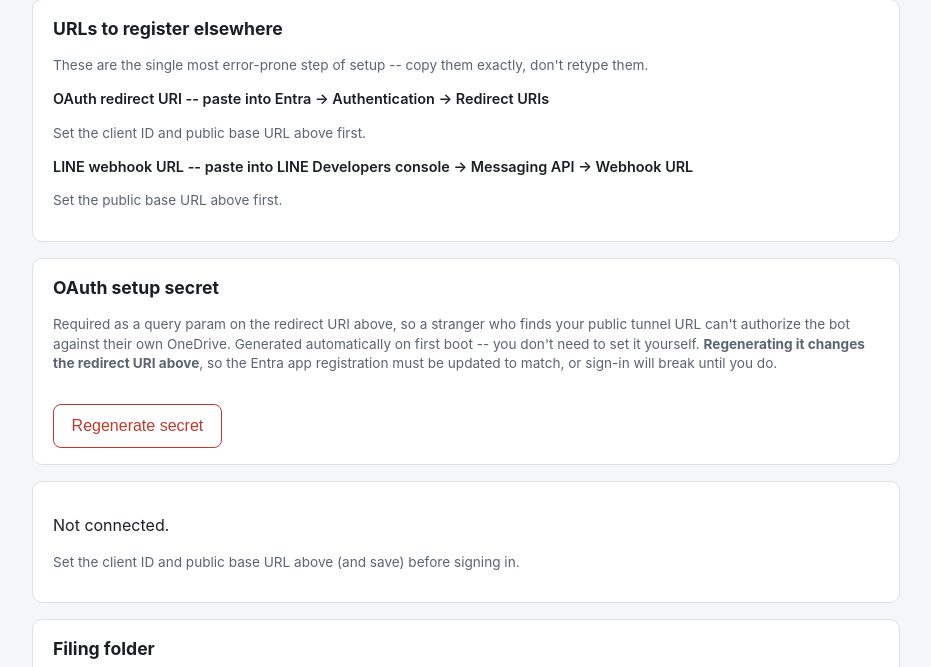
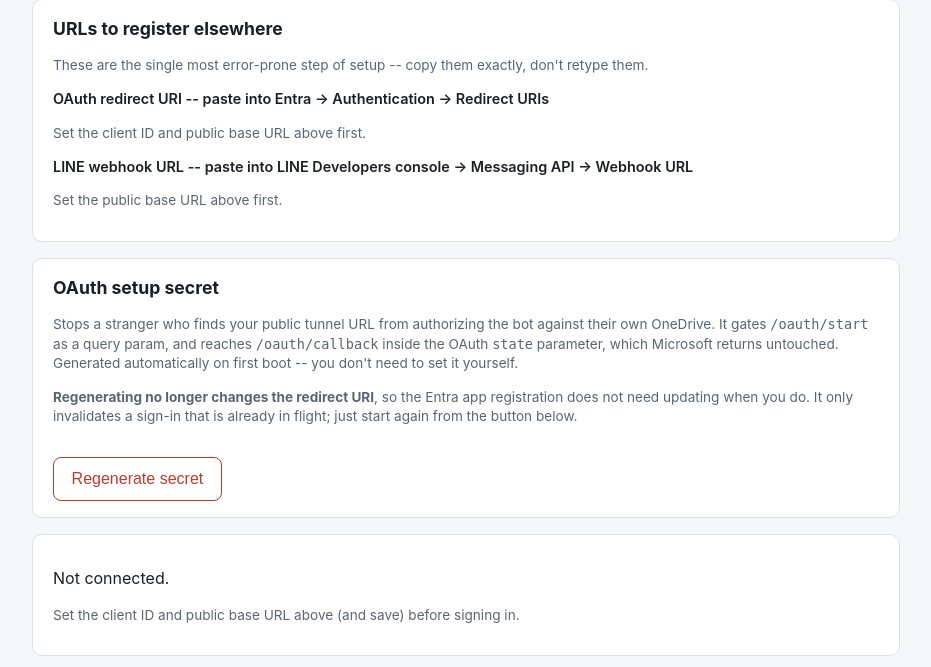
Before and after one commit to mrkaqz/linebot-lab, a FastAPI app: template app/templates/setup_onedrive.html in a window 1280 px wide. Shown: the part 505-1172 px from the top of the page, without its empty margins (174-1105 px from the left). Run offline with FastAPI, Linux system fonts and the light colour scheme; the template is opened without the code that fills it, so the values that code supplies are empty; parts of the project's set-up code (start-up, migrations or seed data) failed here and were passed over.

Commit message:
Carry the OAuth setup secret in state, not the redirect URI
Entra rejects any redirect URI containing a query string for app
registrations that sign in personal Microsoft accounts, whatever the
platform type. Personal OneDrive supports only delegated auth, so that is
the registration this app must use -- which makes the previous
{PUBLIC_BASE_URL}/oauth/callback?secret=... redirect URI impossible to
register at all. The design could not work as written.

Move the secret into the OAuth `state` parameter, which Microsoft
round-trips back to the callback untouched and which carries no such
restriction.

The two endpoints are now guarded differently, on purpose:

  /oauth/start     ?secret=<secret>          never sent to Microsoft, so a
                                             query string is unrestricted
  /oauth/callback  state=<secret>.<nonce>    Microsoft controls this URL's
                                             query string on the way back

state is <secret>.<nonce> rather than the bare secret because the setup
secret is deliberately long-lived; on its own it would make every
authorization present an identical, replayable state. MSAL pins the exact
string to the pending flow and rejects a mismatching callback, so the nonce
restores the per-attempt CSRF property MSAL's own generated state provided.
The nonce is token_urlsafe and never contains a ".", so rpartition recovers
the secret even if an operator sets a secret containing dots; a state with
no "." yields an empty secret and fails rather than matching vacuously.

Also convert MSAL's bare ValueError on a state mismatch into
OneDriveAuthError, so a replayed or tampered callback is a 400 rather than
escaping /oauth/callback as a 500.

Knock-on documentation fixes, since the old rationale is now wrong rather
than merely stale -- the admin UI told operators to go and update Entra
after regenerating the secret, which would now be a wild goose chase:

  - Setup > OneDrive states the redirect URI has no query string and why,
    and that regenerating the secret no longer touches the registration
  - README gains a "Required redirect URI format" section
  - .env.example, Settings field descriptions, and the
    ensure_oauth_setup_secret docstring drop the "baked into the redirect
    URI" reasoning

tests/test_oauth_state.py covers both guards, the nonce, the dotted-secret
case, and a regression guard that the callback no longer honours ?secret=.

Co-Authored-By: Claude Opus 5 <noreply@anthropic.com>

```diff
--- a/app/admin/router.py
+++ b/app/admin/router.py
@@ -428,9 +428,13 @@ async def setup_onedrive_save(
 @router.post("/setup/onedrive/regenerate-secret", dependencies=[Depends(require_login_page)])
 async def setup_onedrive_regenerate_secret(request: Request):
     """Regenerate `oauth_setup_secret`. NEVER done automatically -- see
-    app.settings_store.ensure_oauth_setup_secret -- because it's baked into
-    the Entra app registration's redirect URI; only an explicit click here
-    rotates it, and the flash makes the Entra-side consequence unmissable.
+    app.settings_store.ensure_oauth_setup_secret.
+
+    Since the secret moved out of the redirect URI and into the OAuth
+    `state` parameter, rotating it no longer invalidates the Entra app
+    registration -- the redirect URI is unchanged by this. The only
+    consequence is that a sign-in already in flight will fail its state
+    check and must be restarted.
     """
     import secrets
 
@@ -439,9 +443,9 @@ async def setup_onedrive_regenerate_secret(request: Request):
     state.apply_changes({"oauth_setup_secret"})
     _flash(
         request,
-        "OAuth setup secret regenerated. The redirect URI below has changed -- you MUST update the "
-        "Entra app registration's redirect URI to match, or sign-in/callback will fail until you do.",
-        "warning",
+        "OAuth setup secret regenerated. The redirect URI is unchanged, so the Entra app registration "
+        "does not need updating. Any OneDrive sign-in already in progress must be started again.",
+        "success",
     )
     return _redirect("/setup/onedrive")
 
--- a/app/main.py
+++ b/app/main.py
@@ -24,6 +24,7 @@ from __future__ import annotations
 import asyncio
 import hmac
 import logging
+import secrets
 from contextlib import asynccontextmanager
 from pathlib import Path
 from typing import AsyncIterator
@@ -85,27 +86,80 @@ def _attach_state(app: FastAPI, state: AppState) -> None:
 
 
 def _require_setup_secret(request: Request, settings: Settings) -> None:
-    """Guard /oauth/start and /oauth/callback with a shared secret in the
-    query string, so a public tunnel URL cannot be hijacked by a stranger
-    into authorizing the bot against *their* OneDrive account. See
-    README.md for how the redirect URI (Settings.resolved_redirect_uri)
-    carries this secret so it survives Microsoft's redirect back to
-    /oauth/callback.
+    """Guard `/oauth/start` with a shared secret in the query string, so a
+    stranger who finds the public tunnel URL cannot kick off an
+    authorization against *their* OneDrive account.
 
-    In practice `settings.oauth_setup_secret` is always set by the time
-    this runs -- one is auto-generated on first boot if not provided via
-    env (see `app.settings_store.ensure_oauth_setup_secret`) -- but this
-    guards defensively anyway: a request arriving before that has happened,
-    or against a Settings built directly without going through AppState
-    (e.g. a test), must be rejected rather than crash inside
-    `hmac.compare_digest` on a None secret.
+    This applies to `/oauth/start` only. That URL is one the operator opens
+    from the admin UI; it is never registered with or sent to Microsoft, so
+    a query string on it is unrestricted. The matching check for the
+    callback is `_require_callback_state` -- see its docstring for why the
+    callback cannot use a query param.
+
+    In practice `settings.oauth_setup_secret` is always set by the time this
+    runs -- one is auto-generated on first boot if not provided via env (see
+    `app.settings_store.ensure_oauth_setup_secret`) -- but this guards
+    defensively anyway: a request arriving before that has happened, or
+    against a Settings built directly without going through AppState (e.g. a
+    test), must be rejected rather than crash inside `hmac.compare_digest`
+    on a None secret.
     """
     configured_secret = settings.oauth_setup_secret
     if not configured_secret:
         raise HTTPException(status_code=403, detail="OAuth setup secret is not configured yet")
     secret = request.query_params.get("secret", "")
     if not hmac.compare_digest(secret, configured_secret):
-        raise HTTPException(status_code=403, detail="missing or invalid setup secret")
+        raise HTTPException(status_code=403, detail="Invalid or missing setup secret")
+
+
+def _oauth_state_value(configured_secret: str) -> str:
+    """Build the OAuth `state` for one authorization attempt.
+
+    Format is `<setup-secret>.<random nonce>`. Microsoft round-trips this
+    back to the redirect URI untouched, which is how the setup secret
+    reaches `/oauth/callback` now that the redirect URI cannot carry a query
+    string (see `Settings.resolved_redirect_uri`).
+
+    The nonce is what keeps this from being a fixed, replayable value: the
+    setup secret is deliberately long-lived (it is baked into the Entra app
+    registration), so on its own it would make every authorization attempt
+    carry an identical state. MSAL pins this exact string to the pending
+    flow and rejects a callback that does not match it, so the nonce
+    restores the per-attempt CSRF property MSAL's own generated state would
+    otherwise have provided.
+    """
+    return f"{configured_secret}.{secrets.token_urlsafe(16)}"
+
+
+def _require_callback_state(request: Request, settings: Settings) -> None:
+    """Guard `/oauth/callback` with the setup secret carried in the OAuth
+    `state` parameter rather than a `secret` query param.
+
+    The redirect URI registered with Microsoft cannot contain a query
+    string: Entra rejects one outright for app registrations that sign in
+    personal Microsoft accounts, regardless of platform type (Web, SPA, or
+    Mobile/Desktop), and personal OneDrive supports only delegated auth so
+    that is the registration this app must use. `state` is the documented
+    way to carry your own value across the redirect, and is not subject to
+    that restriction.
+
+    The value is `<setup-secret>.<nonce>` (see `_oauth_state_value`). The
+    nonce never contains a `.` -- it is `secrets.token_urlsafe` -- so
+    `rpartition` recovers the secret correctly even if the operator set an
+    `OAUTH_SETUP_SECRET` that itself contains dots. A state with no `.` at
+    all yields an empty secret, which fails the comparison rather than
+    passing vacuously.
+
+    MSAL separately verifies that this state matches the one it pinned to
+    the pending flow, so both the anti-hijack check and CSRF are covered.
+    """
+    configured_secret = settings.oauth_setup_secret
+    if not configured_secret:
+        raise HTTPException(status_code=403, detail="OAuth setup secret is not configured yet")
+    state = request.query_params.get("state", "")
+    presented_secret, _, _nonce = state.rpartition(".")
+    if not hmac.compare_digest(presented_secret, configured_secret):
+        raise HTTPException(status_code=403, detail="Invalid or missing OAuth state")
 
 
 def build_public_app(state: AppState) -> FastAPI:
@@ -212,14 +266,19 @@ def build_public_app(state: AppState) -> FastAPI:
     @app.get("/oauth/start")
     async def oauth_start(request: Request) -> RedirectResponse:
         rt: AppState = request.app.state.rt
+        # /oauth/start is never sent to Microsoft, so it can keep using a
+        # plain ?secret= query param.
         _require_setup_secret(request, rt.settings)
-        auth_url = rt.onedrive.start_auth()
+        # The callback CANNOT, so the secret rides across the redirect in
+        # `state` instead -- see _require_callback_state.
+        state_value = _oauth_state_value(rt.settings.oauth_setup_secret or "")
+        auth_url = rt.onedrive.start_auth(state=state_value)
         return RedirectResponse(auth_url)
 
     @app.get("/oauth/callback")
     async def oauth_callback(request: Request) -> dict:
         rt: AppState = request.app.state.rt
-        _require_setup_secret(request, rt.settings)
+        _require_callback_state(request, rt.settings)
         try:
             rt.onedrive.complete_auth(request.query_params)
         except OneDriveAuthError as exc:
--- a/app/onedrive.py
+++ b/app/onedrive.py
@@ -124,10 +124,22 @@ class OneDriveClient:
 
     # ---- one-time consent flow ----
 
-    def start_auth(self) -> str:
+    def start_auth(self, state: Optional[str] = None) -> str:
         """Begin the PKCE auth-code flow. Returns the URL to send the
-        operator's browser to."""
-        flow = self._app.initiate_auth_code_flow(scopes=SCOPES, redirect_uri=self._redirect_uri)
+        operator's browser to.
+
+        `state` is round-tripped by Microsoft back to the redirect URI
+        untouched. The caller passes the anti-hijack setup secret through it
+        (see `app.main._oauth_state_value`), because the redirect URI itself
+        cannot carry a query string for personal-Microsoft-account app
+        registrations. Passing it here rather than letting MSAL generate a
+        random one keeps MSAL's own CSRF check intact: MSAL stores this value
+        on the flow and `acquire_token_by_auth_code_flow` rejects a callback
+        whose state does not match it.
+        """
+        flow = self._app.initiate_auth_code_flow(
+            scopes=SCOPES, redirect_uri=self._redirect_uri, state=state
+        )
         self._pending_flow = flow
         return flow["auth_uri"]
 
@@ -136,8 +148,16 @@ class OneDriveClient:
         parameters Microsoft redirected back to /oauth/callback with."""
         if self._pending_flow is None:
             raise OneDriveAuthError("No OAuth flow in progress -- visit /oauth/start first.")
-        result = self._app.acquire_token_by_auth_code_flow(self._pending_flow, dict(query_params))
-        self._pending_flow = None
+        try:
+            result = self._app.acquire_token_by_auth_code_flow(self._pending_flow, dict(query_params))
+        except ValueError as exc:
+            # MSAL raises a bare ValueError when the returned state does not
+            # match the one pinned to the pending flow (a replayed or
+            # tampered callback). Without this it would escape /oauth/callback
+            # as a 500; it is a bad request, not a server fault.
+            raise OneDriveAuthError(f'OAuth callback rejected: {exc}') from exc
+        finally:
+            self._pending_flow = None
         if "access_token" not in result:
             raise OneDriveAuthError(f"OAuth callback failed: {result.get('error_description', result)}")
         self._save_cache()
--- a/app/templates/setup_onedrive.html
+++ b/app/templates/setup_onedrive.html
@@ -39,6 +39,9 @@
   {% if resolved_redirect_uri %}
   <div class="copy-field"><code id="redirect-uri-value">{{ resolved_redirect_uri }}</code>
     <button type="button" class="secondary" data-copy-target="#redirect-uri-value">Copy</button></div>
+  <p class="muted small">No query string, by design. Entra rejects a redirect URI containing one for apps
+    that sign in personal Microsoft accounts -- the only kind personal OneDrive supports. The setup secret
+    below travels in the OAuth <code>state</code> parameter instead.</p>
   {% else %}
   <p class="muted small">Set the client ID and public base URL above first.</p>
   {% endif %}
@@ -54,12 +57,15 @@
 
 <div class="card">
   <h2>OAuth setup secret</h2>
-  <p class="muted small">Required as a query param on the redirect URI above, so a stranger who finds your
-    public tunnel URL can't authorize the bot against their own OneDrive. Generated automatically on first
-    boot -- you don't need to set it yourself. <strong>Regenerating it changes the redirect URI above</strong>,
-    so the Entra app registration must be updated to match, or sign-in will break until you do.</p>
+  <p class="muted small">Stops a stranger who finds your public tunnel URL from authorizing the bot against
+    their own OneDrive. It gates <code>/oauth/start</code> as a query param, and reaches
+    <code>/oauth/callback</code> inside the OAuth <code>state</code> parameter, which Microsoft returns
+    untouched. Generated automatically on first boot -- you don't need to set it yourself.</p>
+  <p class="muted small"><strong>Regenerating no longer changes the redirect URI</strong>, so the Entra app
+    registration does not need updating when you do. It only invalidates a sign-in that is already in
+    flight; just start again from the button below.</p>
   <form method="post" action="/setup/onedrive/regenerate-secret"
-    onsubmit="return confirm('Regenerating breaks OneDrive sign-in until you update the Entra app registration\'s redirect URI to match the new one. Continue?');">
+    onsubmit="return confirm(&#39;Regenerating invalidates any OneDrive sign-in currently in progress. The Entra app registration does not need changing. Continue?&#39;);">
     <button type="submit" class="danger">Regenerate secret</button>
   </form>
 </div>
```
Also changed, not shown: app/config.py (+18 -7 lines), app/settings_store.py (+6 -4 lines), tests/test_oauth_state.py (added, +163 -0 lines), tests/test_unconfigured_boot.py (+27 -3 lines), README.md, 1 other file.
